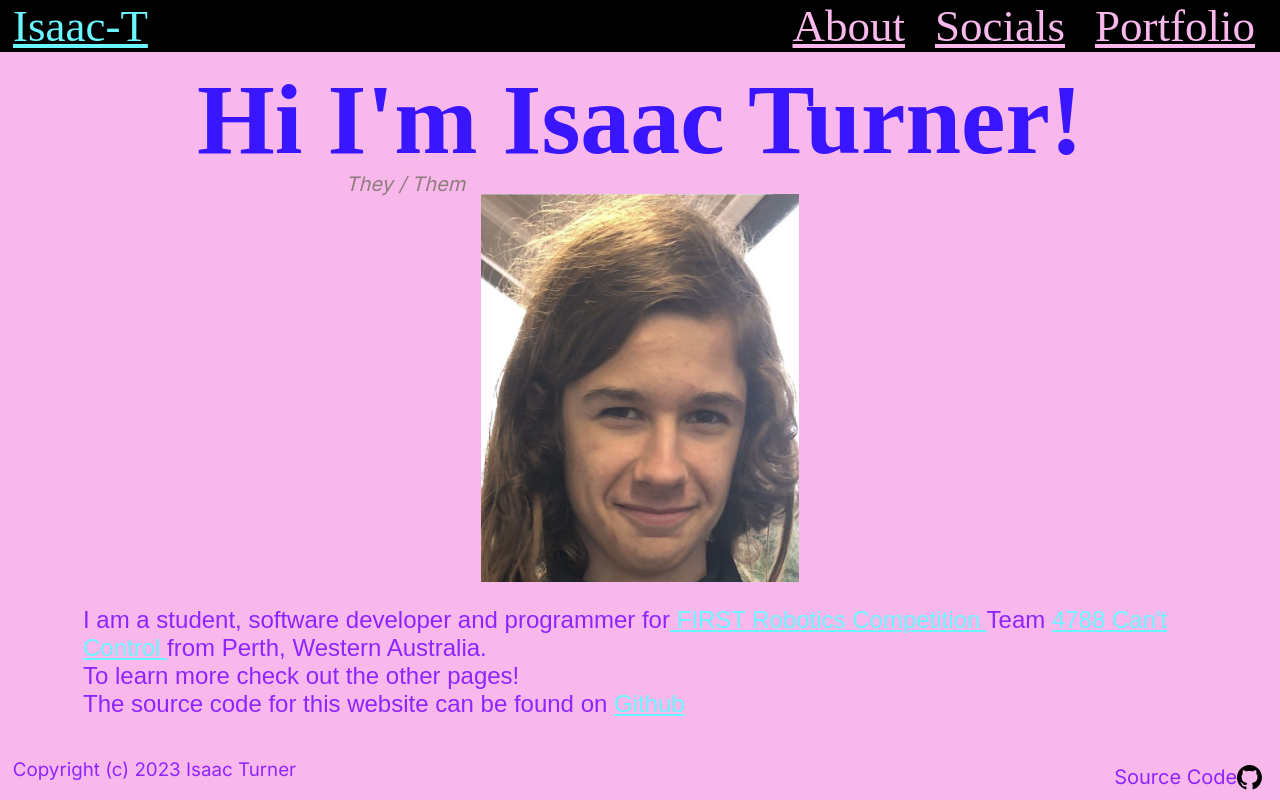
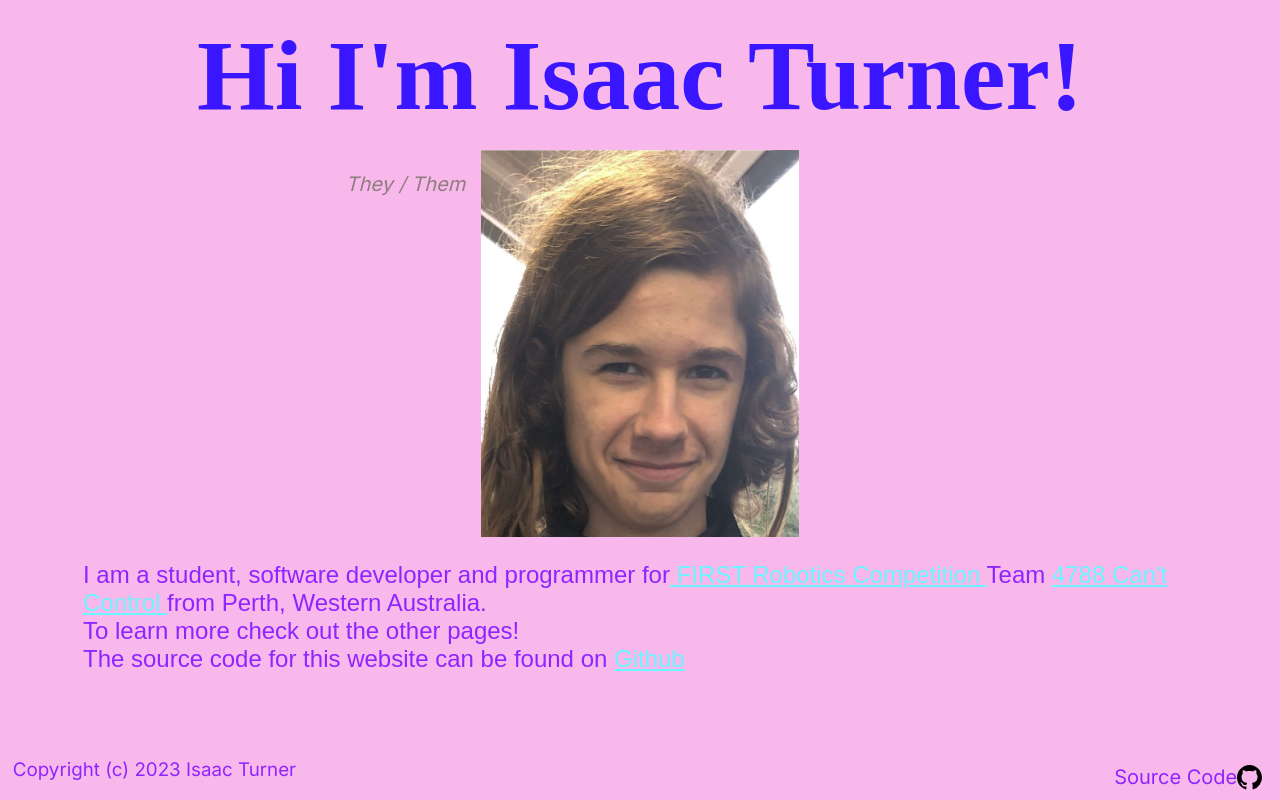
Before and after one commit to spacey-sooty/old-website, a Next.js app: page / in a window 1280 px wide. Built offline with nearby package versions, Linux system fonts and the light colour scheme; a web font is replaced by a local one.

Commit message:
basic isActive method starting to work on new way of doing navbar

```diff
--- a/next.config.js
+++ b/next.config.js
@@ -10,10 +10,7 @@ const withPWA = require('next-pwa')({
 const nextConfig = {
     experimental: {
       turbo: {
-        loaders: {
-          '.tsx': {
-
-          },
+        rules: {
       },
     },
   }
--- a/package.json
+++ b/package.json
@@ -14,9 +14,9 @@
     "@types/react": "18.2.21",
     "@types/react-dom": "18.2.7",
     "eslint": "8.48.0",
-    "next-pwa": "^5.6.0",
     "eslint-config-next": "13.4.19",
     "next": "13.4.19",
+    "next-pwa": "^5.6.0",
     "react": "18.2.0",
     "react-dom": "18.2.0",
     "react-icons": "^4.10.1",
--- a/src/app/layout.tsx
+++ b/src/app/layout.tsx
@@ -1,11 +1,7 @@
 import '@/styles/globals.scss'
 import { Inter } from 'next/font/google'
 import Footer from '@/components/footer'
-import dynamic from 'next/dynamic'
-
-const Navbar = dynamic(() => import('@/components/navbar'), {
-  ssr: false,
-})
+import Navbar from '@/components/navbar'
 
 const inter = Inter({ subsets: ['latin'] })
 
--- a/src/components/navbar.tsx
+++ b/src/components/navbar.tsx
@@ -1,22 +1,7 @@
 "use client"
 import React from "react";
-import styles from '@/styles/components/navbar.module.scss'
-import Link from 'next/link'
-
-function isActive(url: string): string {
-  var root = window.location.host;
-  url = "http://" + root + url;
-  var className = (url == window.location.href) ? styles.active : styles.inactive;
-  return className;
-}
-
-function NavLink(input: {title: string, url: string}) {
-  return (
-      <Link href={input.url} className={isActive(input.url)} onClick={window.location.reload}>
-        {input.title}
-      </Link>
-  )
-}
+import styles from '@/styles/components/navbar.module.scss';
+import Link from "next/link";
 
 const navbarData = {
   pages: [
@@ -33,21 +18,22 @@ const navbarData = {
         url: '/portfolio'
       },
   ],
-}
+};
 
-export default function Navbar() {
-  return (
-    <div className={styles.navbar}>
-      <>
-        <div>
-          <NavLink title="Isaac-T" url="/" />
-        </div>
-        <div className={styles.right}>
-          {navbarData.pages.map((page) => (
-            <NavLink key={page.title} title={page.title} url={page.url} />
-          ))}
-        </div>
-      </>
-    </div>
-  )
-}
+type Props = {};
+
+export default class Navbar extends React.Component {
+  constructor(props: Props) { super(props) }
+
+  isActive(url: string): string {
+    var root = window.location.host;
+    url = "http://" + root + url;
+    var className = (url == window.location.href) ? styles.active : styles.inactive;
+    return className;
+  }
+
+  render(): React.ReactNode {
+    return (
+      <div>
+      </div>
+)}};
--- a/src/styles/abstracts/colours.module.scss
+++ b/src/styles/abstracts/colours.module.scss
@@ -2,3 +2,4 @@ $link-colour:rgb(106, 245, 255);
 $background-colour:rgb(249, 184, 235);
 $root-colour:rgb(142, 36, 255);
 $title-colour: rgb(57, 22, 255);
+$nav-background: rgb(181, 0, 205);
--- a/src/styles/components/navbar.module.scss
+++ b/src/styles/components/navbar.module.scss
@@ -1,27 +1,20 @@
 @import '../abstracts/index.module.scss';
 
 .navbar {
-  background-color: black;
-  display: flex;
-  width: 101vw;
-  margin-left: -10px;
-  margin-top: -7.7px;
-  font-family: "Moonbeam Regular";
+  background-color: $nav-background;
+  width: 100vw;
+  position: absolute;
+  left: 0vw;
+  top: 0vw;
+  font-size: 2rem;
 }
 
 .active {
-  margin: 15px;
-  font-size: 45px;
+  margin: 0.3rem;
+  text-decoration: none;
   color: $link-colour;
 }
 
 .inactive {
-  margin: 15px;
-  color: $background-colour;
-  font-size: 45px;
+  font-size: 100px;
 }
-
-.right {
-  position: absolute;
-  right: 10px;
-}
```
Also changed, not shown: 1 other file (tests, documents, lock files or other folders).
